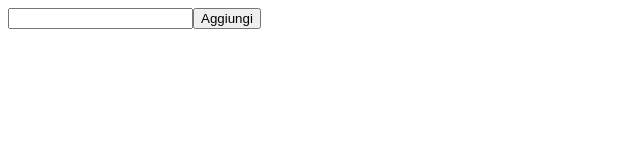
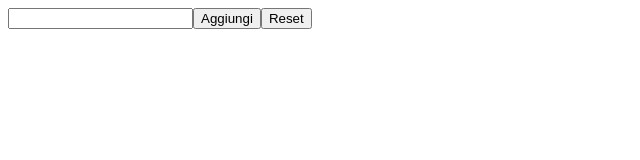
Before and after one commit to NDRXandrei/React-ex, a React (Create React App) app in the folder my-app/: page / in a window 1280 px wide. Shown: the top 160 px of the page, without its empty margins (0-640 px from the left). Built offline with nearby package versions, Linux system fonts and the light colour scheme.

Commit message:
aggiunto reset

```diff
--- a/my-app/src/TodoList.js
+++ b/my-app/src/TodoList.js
@@ -11,7 +11,16 @@ export class TodoList extends React.Component {
     const inputs = this.state.inputs;
     const arr = this.state.item;
     arr.push(inputs);
-    this.setState({ item: arr , inputs: ""});
+    this.setState({ item: arr, inputs: "" });
+  };
+
+  reset = (e) => {
+    const arr = this.state.item;
+    for (let i = 1; i <= arr.length; i++) {
+      arr.pop();
+      arr.shift();
+      this.setState({ item: arr });
+    }
   };
 
   render() {
@@ -22,8 +31,13 @@ export class TodoList extends React.Component {
 
     return (
       <div>
-        <input type="text" onChange={this.handleInput} value={this.state.inputs}></input>
+        <input
+          type="text"
+          onChange={this.handleInput}
+          value={this.state.inputs}
+        ></input>
         <button onClick={this.addItem}>Aggiungi</button>
+        <button onClick={this.reset}>Reset</button>
         <ul>{lista}</ul>
       </div>
     );
```
